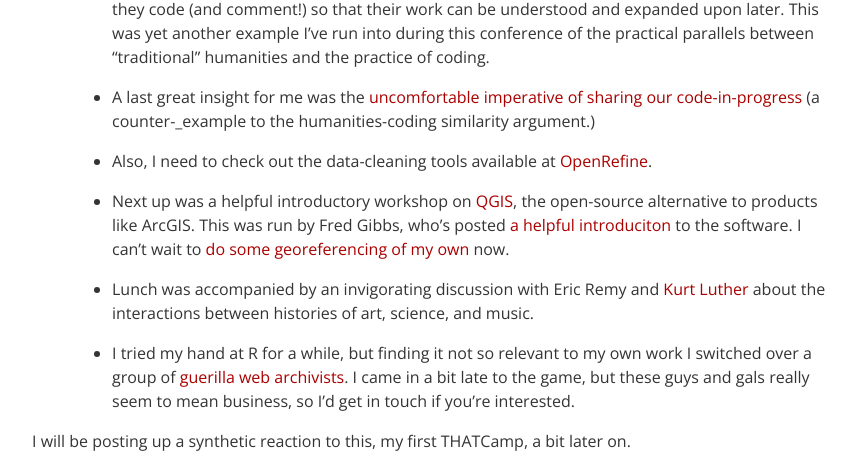
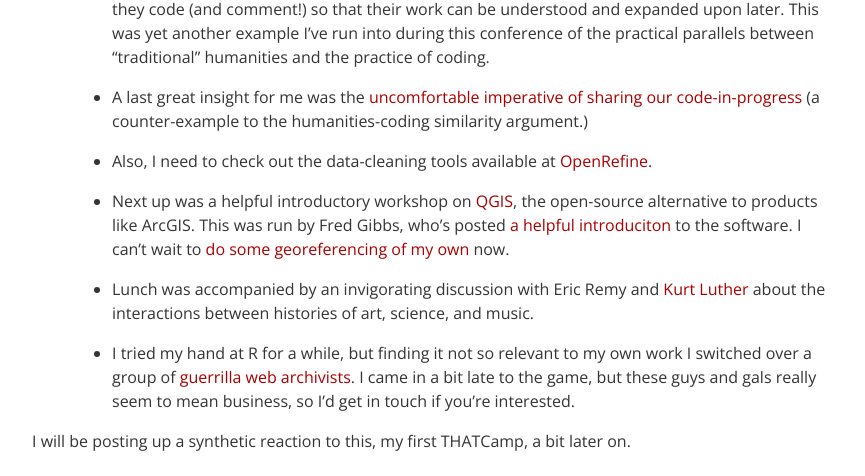
Before and after one commit to mdlincoln/mdlincoln.github.io, a Jekyll site: the page built from _posts/2013-06-08-thatcamp-prime-2013-day-2.markdown, in a window 1280 px wide. Shown: the part 834-1310 px from the top of the page, without its empty margins (208-1073 px from the left). Built offline with Jekyll 4.4.1, drawn with Linux system fonts in a browser that asks for light colours; comment, search, counter and statistics services are not loaded.

Commit message:
typo fixes

```diff
--- a/_posts/2013-06-08-thatcamp-prime-2013-day-2.markdown
+++ b/_posts/2013-06-08-thatcamp-prime-2013-day-2.markdown
@@ -21,7 +21,7 @@ Day 2 of THATCamp Prime 2013! After [narrowly avoiding a single-tracking transit
 
 - A great point was made that, much as good scholars practice and publish for posterity, so must they code (and comment!) so that their work can be understood and expanded upon later. This was yet another example I've run into during this conference of the practical parallels between "traditional" humanities and the practice of coding.
 
-- A last great insight for me was the [uncomfortable imperative of sharing our code-in-progress](https://twitter.com/matthewdlincoln/status/343377156161798144) (a counter-_example to the humanities-coding similarity argument.)
+- A last great insight for me was the [uncomfortable imperative of sharing our code-in-progress](https://twitter.com/matthewdlincoln/status/343377156161798144) (a counter-example to the humanities-coding similarity argument.)
 
 - Also, I need to check out the data-cleaning tools available at [OpenRefine](http://openrefine.org/).
 
@@ -29,7 +29,7 @@ Day 2 of THATCamp Prime 2013! After [narrowly avoiding a single-tracking transit
 
 - Lunch was accompanied by an invigorating discussion with Eric Remy and [Kurt Luther](www.kurtluther.com) about the interactions between histories of art, science, and music.
 
-- I tried my hand at R for a while, but finding it not so relevant to my own work I switched over a group of [guerilla web archivists](http://chnm2013.thatcamp.org/notepads/swat-team-for-old-dh-sites/). I came in a bit late to the game, but these guys and gals really seem to mean business, so I'd get in touch if you're interested.
+- I tried my hand at R for a while, but finding it not so relevant to my own work I switched over a group of [guerrilla web archivists](http://chnm2013.thatcamp.org/notepads/swat-team-for-old-dh-sites/). I came in a bit late to the game, but these guys and gals really seem to mean business, so I'd get in touch if you're interested.
 
 
 I will be posting up a synthetic reaction to this, my first THATCamp, a bit later on.
```
